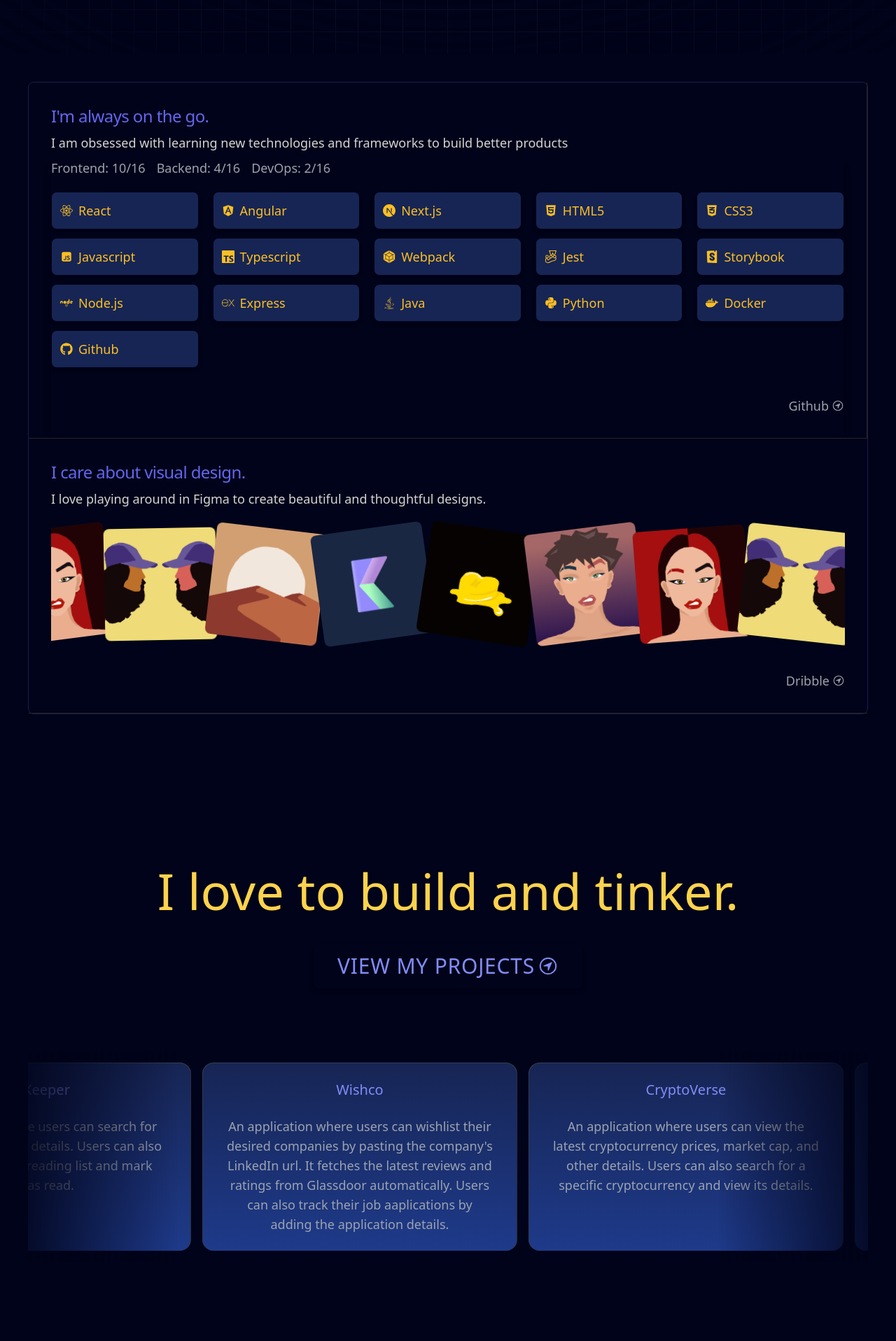
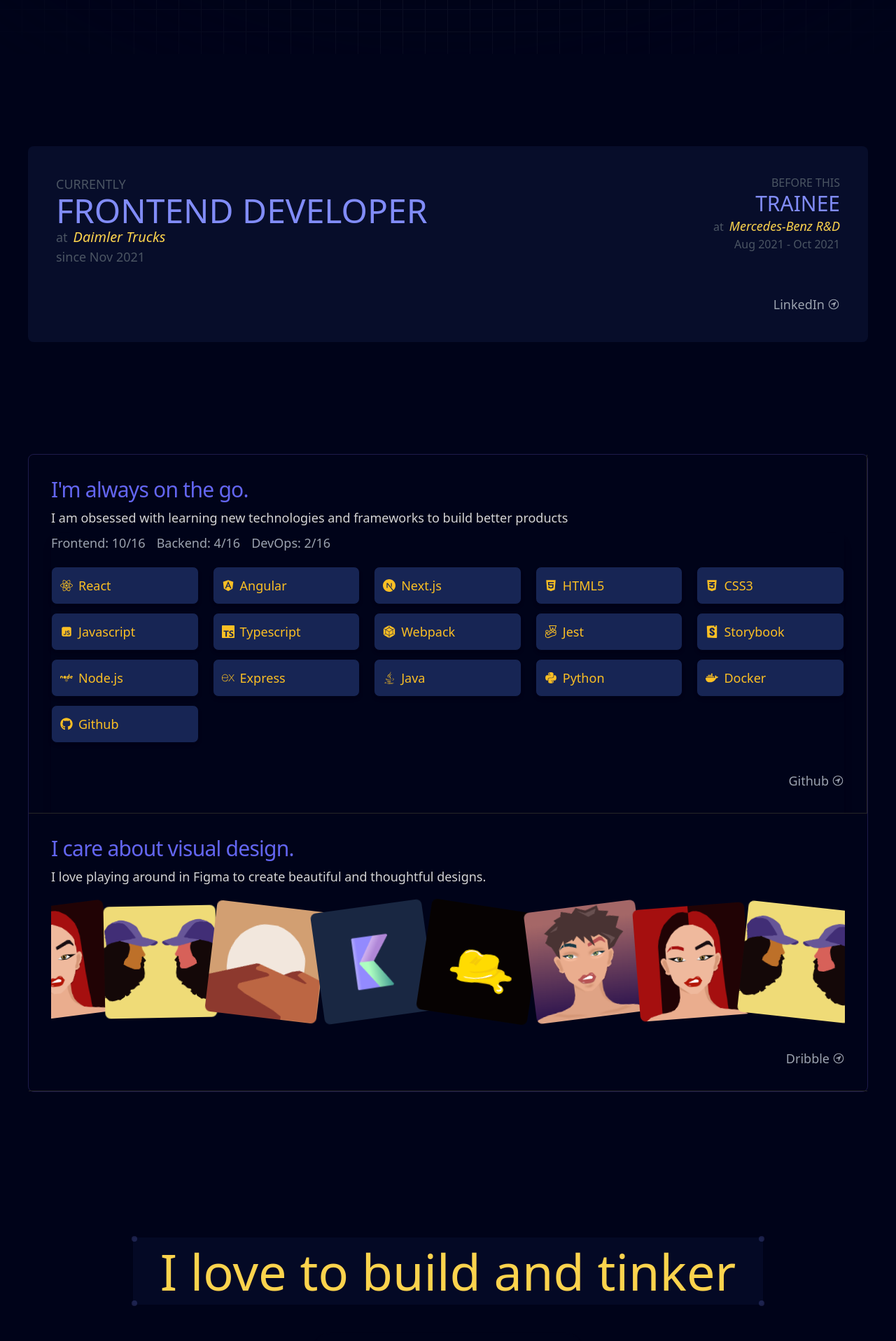
Before and after one commit to shwetaps605/roy-official, a Next.js app: page / in a window 1280 px wide. Shown: the part 723-2640 px from the top of the page at 70% size. Built offline with nearby package versions, Linux system fonts and the light colour scheme.

Commit message:
finished the work section

```diff
--- a/app/page.tsx
+++ b/app/page.tsx
@@ -1,21 +1,23 @@
 import Blog from "@/components/Blog";
 import { FeatureSection } from "@/components/FeatureSection";
 import Footer from "@/components/footer";
+import Header from "@/components/header";
 import Hero from "@/components/hero";
 import Projects from "@/components/projects";
 import WorkSection from "@/components/WorkSection";
 
 export default function Home() {
   return (
-    <main className="relative bg-black-100 flex justify-center items-center flex-col overflow-hidden mx-auto sm:px-10 px-5">
+    <main className="relative bg-black-100 flex justify-center items-center flex-col overflow-hidden sm:px-10 px-5">
+      <Header/>
       <div className="max-w-7xl w-full">
         <Hero/>
+        <WorkSection/>
         <FeatureSection/>
         <Projects/>
         <Blog/>
-        <WorkSection/>
-        <Footer/>
       </div>
+      <Footer/>
     </main>
   );
 }
--- a/components/Blog.tsx
+++ b/components/Blog.tsx
@@ -2,6 +2,7 @@
 import React from 'react'
 import { IoNavigateCircleOutline } from 'react-icons/io5'
 import Card from './Card'
+import Cover from './Cover'
 
 export type Post = {
   title: string,
@@ -33,8 +34,8 @@
   ]
   return (
     <div className='my-[20rem] h-full justify-center text-center mx-auto'>
-        <h1 className='text-amber-300 text-7xl'>I love to write about tech.</h1>
-        <p className='hover:bg-blue-950 hover:text-white  border-black-100 mx-auto max-w-max px-8 py-3 mt-10 text-3xl text-indigo-400 hover:border-indigo-400 border-2 shadow-md hover:shadow-2xl rounded-md tracking-wide flex flex-row gap-1 justify-center items-center'>
+        <Cover text='I love to write about tech'/>
+        <p className='hover:bg-blue-950  hover:text-white  border-black-100 mx-auto max-w-max px-8 py-3 mt-10 text-3xl text-indigo-400 hover:border-indigo-400 border-2 shadow-md hover:shadow-2xl rounded-3xl tracking-wide flex flex-row gap-1 justify-center items-center'>
             <a className="hover:cursor-pointer" target='_blank' href='https://devroy.hashnode.dev/'>VIEW MY BLOG</a>
             <IoNavigateCircleOutline  />
         </p>
--- /dev/null
+++ b/components/Cover.tsx
@@ -0,0 +1,24 @@
+import React from 'react'
+
+
+export const Circle = ({className}:{className: string}) => {
+    return (
+      <div className={`h-2 w-2 group-hover:opacity-50 bg-indigo-400 rounded-full pointer-events-none opacity-20 ${className}`}></div>
+    )
+  }
+
+
+const Cover = ({text, children}:{text?:string, children?: React.ReactNode}) => {
+  return (
+    <div className='group max-w-[75%] mx-auto relative bg-blue-950 hover:bg-opacity-30 bg-opacity-20 py-3 hover:cursor-default flex justify-center items-center align-middle'>
+        {text && <h1 className='text-amber-300 text-7xl'>{text}</h1>}
+        {children}
+        <Circle className='absolute -right-[2px] -top-[2px]'/>
+        <Circle className="absolute -bottom-[2px] -right-[2px]" />
+        <Circle className="absolute -left-[2px] -top-[2px]" />
+        <Circle className="absolute -bottom-[2px] -left-[2px]" />
+    </div>
+  )
+}
+
+export default Cover
--- a/components/FeatureSection.tsx
+++ b/components/FeatureSection.tsx
@@ -4,7 +4,7 @@
 
 export const FeatureSection = () => {
     return(
-        <div className='relative mx-auto mt-10 text-center'>
+        <div className='relative mx-auto text-center'>
             {/* <h1 className='text-amber-300 text-7xl'>What I bring to the table</h1> */}
             <FeaturesSectionGrid/>
         </div>
--- /dev/null
+++ b/components/ProjectCard.tsx
@@ -0,0 +1,44 @@
+
+import React from 'react'
+
+export type ProjectInfo = {
+    title: string,
+    description: string,
+    projectLink: string,
+    coverImage: string,
+    status: ['completed' | 'ongoing'],
+    tags: string[]
+}
+
+const ProjectCard = () => {
+
+    const projects: ProjectInfo[] = [
+        {
+            title: 'Project 1',
+            description: 'Project 1 description',
+            projectLink: 'https://project1.com',
+            coverImage: 'https://project1.com/cover.png',
+            status: ['completed'],
+            tags: ['React', 'Frontend']
+        },
+        {
+            title: 'Project 2',
+            description: 'Project 2 description',
+            projectLink: 'https://project2.com',
+            coverImage: 'https://project2.com/cover.png',
+            status: ['ongoing'],
+            tags: ['React', 'Frontend']
+        }
+    ]
+
+
+  return (
+    <div>
+        {
+
+        }
+    </div>
+  )
+}
+
+export default ProjectCard
--- /dev/null
+++ b/components/Socials.tsx
@@ -0,0 +1,41 @@
+import React from 'react'
+
+export type SocialMediaLinks = {
+    [key: string]: string
+}
+
+const Socials = () => {
+
+    const socialMediaLinks: SocialMediaLinks = {
+        github: 'https://github.com/shwetaps605',
+        linkedin: 'https://www.linkedin.com/in/shweta-roy/',
+        twitter: 'https://x.com/0xshwetaroy',
+        instagram: '',
+        peerlist: 'https://peerlist.io/shwetaroy',
+        email: 'shwetaroy@gmail.com',
+        hashnode: 'https://devroy.hashnode.dev/',
+        dribble: 'https://dribbble.com/shwetaroy',
+        goodreads: 'https://www.goodreads.com/user/show/169854640-shweta-roy'
+    }
+
+    // const getIcons = (key: string) => {
+
+    // }
+
+
+  return (
+    <div>
+        <ul>
+            {Object.keys(socialMediaLinks).map((key) => (
+            <li key={key}>
+                <a href={socialMediaLinks[key]} target="_blank" rel="noreferrer">
+                {key}
+                </a>
+            </li>
+            ))}
+        </ul>
+    </div>
+  )
+}
+
+export default Socials
--- a/components/WorkSection.tsx
+++ b/components/WorkSection.tsx
@@ -1,8 +1,40 @@
 import React from 'react'
+import { IoNavigateCircleOutline } from 'react-icons/io5'
 
 const WorkSection = () => {
   return (
-    <div>WorkSection</div>
+    <div className='bg-blue-950 bg-opacity-30 py-10 px-10 hover:bg-opacity-20 mt-10 mb-40 grid grid-rows-1 gap-10 rounded-lg group'>
+      <div className=' grid grid-cols-2 gap-10'>
+        <div className='text-left'>
+          <h3 className='text-lg text-gray-600 group-hover:text-gray-400'>CURRENTLY</h3>
+          <p className='text-5xl text-indigo-400 font-medium '>FRONTEND DEVELOPER</p>
+          <div className='flex gap-2 items-baseline'>
+          <p className='text-gray-600 group-hover:text-gray-400 text-lg'>at</p>
+          <h2 className='text-amber-300 text-xl italic'>Daimler Trucks</h2>
+          </div>
+          <p className='text-gray-600 group-hover:text-gray-400 text-lg'>since Nov 2021</p>
+
+        </div>
+
+        <div className='text-right'>
+          <h3 className='text-md text-gray-600 g'>BEFORE THIS</h3>
+          <p className='text-3xl text-indigo-400'>TRAINEE</p>
+          <div className='flex justify-end items-baseline gap-2'>
+          <p className='text-gray-600  text-md'>at</p>
+          <h2 className='text-amber-300 text-lg italic'>Mercedes-Benz R&D</h2>
+          </div>
+          <p className='text-gray-600  text-md'>Aug 2021 - Oct 2021</p>
+        </div>
+
+      </div>
+
+      <p className="text-md sm:text-lg text-gray-400 group-hover:text-gray-300 hover:cursor-pointer flex flex-row gap-1 justify-end items-center">
+        <a href="https://github.com/shwetaps605" target="__blank">LinkedIn</a>
+        <IoNavigateCircleOutline  />
+      </p>
+
+    </div>
+
   )
 }
 
--- a/components/footer.tsx
+++ b/components/footer.tsx
@@ -1,7 +1,7 @@
 
 const Footer = () => {
   return (
-    <div>a nice footer: built with love and frustration</div>
+    <div className="w-[100vw] flex text-center items-center justify-center bg-blue-950 text-sm text-gray-500 px-2 py-5">a nice footer: built with love and frustration</div>
   )
 }
 
--- a/components/header.tsx
+++ b/components/header.tsx
@@ -2,7 +2,7 @@
 
 const Header = () => {
   return (
-    <div className="flex flex-row justify-between w-full px-5 py-7 bg-sky-950 text-white">
+    <div className="relative top-0 flex flex-row justify-between w-full px-5 py-7 bg-sky-950 text-white">
         <div><h2>Shweta</h2></div>
         <ul className="flex flex-row justify-between gap-5">
             <li>About</li>
--- a/components/hero.tsx
+++ b/components/hero.tsx
@@ -1,9 +1,21 @@
 'use client'
-import React from 'react'
+import React, { useRef } from 'react'
 import { Spotlight } from './ui/Spotlight'
 import Image from 'next/image';
 
 const Hero = () => {
+  const greetingRef = useRef<HTMLHeadingElement>(null);
+
+  const handleMouseEnter = () => {
+    if(greetingRef.current)
+        greetingRef.current.textContent = 'Nice to meet you!';
+  }
+
+  const handleMouseLeave = () => {
+    if(greetingRef.current)
+        greetingRef.current.textContent = 'Yoroshiku onegaishimasu!';
+  }
+
   return (
     <div className='h-screen w-full flex justify-center align-middle items-center py-10 px-15'>
         <div>
@@ -26,11 +38,11 @@
                   />
               </div>
               <div className='max-w-[70vw] sm:w-full text-center'>
-                <h2 className='uppercase tracking-widest sm:text-sm  text-gray-400'>Yoroshiku onegaishimasu!</h2>
-                <p className='text-5xl md:text-7xl text-amber-300 mt-5 font-semibold'> <span></span> I am Shweta.</p>
+                <h2 ref={greetingRef} onMouseEnter={handleMouseEnter} onMouseLeave={handleMouseLeave} className='uppercase hover:cursor-default tracking-widest sm:text-sm text-gray-400'>Yoroshiku onegaishimasu!</h2>
+                <p className='text-5xl md:text-7xl text-amber-300 mt-5 font-semibold cursor-default'> <span>Hello!</span> I am Shweta.</p>
                 <p className='text-gray-300 mt-5 md:text-md text-2xl'>I am a full-stack developer with a primary focus on frontend development. I am driven by the passion to create
-                  <span className='font-semibold text-indigo-500'> pixel-perfect</span>, <span className='font-semibold text-indigo-500'> user obssessed</span> and
-                  <span className='font-semibold text-indigo-500'> high quality</span> web applications.
+                  <span className='font-semibold text-indigo-500  bg-opacity-20 hover:bg-blue-950 px-2 py-0.25 rounded-sm hover:text-amber-300 hover:cursor-default justify-center'>pixel-perfect</span>, <span className='font-semibold  bg-opacity-20 text-indigo-500 hover:bg-blue-950 px-2 py-0.25 rounded-sm hover:text-amber-300 hover:cursor-default justify-center'>user obssessed</span>and
+                  <span className='font-semibold text-indigo-500  bg-opacity-20 hover:bg-blue-950 px-2 py-0.25 rounded-sm hover:text-amber-300 hover:cursor-default justify-center'>high quality</span>web applications.
                 </p>
               </div>
             </div>
--- a/components/projects.tsx
+++ b/components/projects.tsx
@@ -1,6 +1,7 @@
 import React from 'react'
 import { InfiniteMovingCards } from './ui/infinite-moving-cards';
 import { IoNavigateCircleOutline } from 'react-icons/io5';
+import Cover from './Cover';
 
 const Projects = () => {
   const testimonials = [
@@ -27,8 +28,8 @@
   ];
   return (
     <div className='my-[20rem] text-center mx-auto'>
-      <h1 className='text-amber-300 text-7xl'>I love to build and tinker.</h1>
-      <p className='hover:bg-blue-950 hover:text-white  border-black-100 mx-auto max-w-max px-8 py-3 mt-10 text-3xl text-indigo-400 hover:border-indigo-400 border-2 shadow-md hover:shadow-2xl rounded-md tracking-wide flex flex-row gap-1 justify-center items-center'>
+      <Cover text='I love to build and tinker'/>
+      <p className='hover:bg-blue-950 hover:text-white  border-black-100 mx-auto max-w-max px-8 py-3 mt-10 text-3xl text-indigo-400 hover:border-indigo-400 border-2 shadow-md hover:shadow-2xl  rounded-3xl tracking-wide flex flex-row gap-1 justify-center items-center'>
           <a className="hover:cursor-pointer" target='_blank' href='https://devroy.hashnode.dev/'>VIEW MY PROJECTS</a>
           <IoNavigateCircleOutline  />
       </p>
--- a/components/ui/feature-section.tsx
+++ b/components/ui/feature-section.tsx
@@ -53,7 +53,7 @@
 
 const FeatureTitle = ({ children }: { children?: React.ReactNode }) => {
   return (
-    <p className="mx-auto text-left tracking-tight text-indigo-500 md:text-2xl text-2xl">
+    <p className="mx-auto text-left tracking-tight text-indigo-500 md:text-3xl text-2xl">
       {children}
 
     </p>
```
